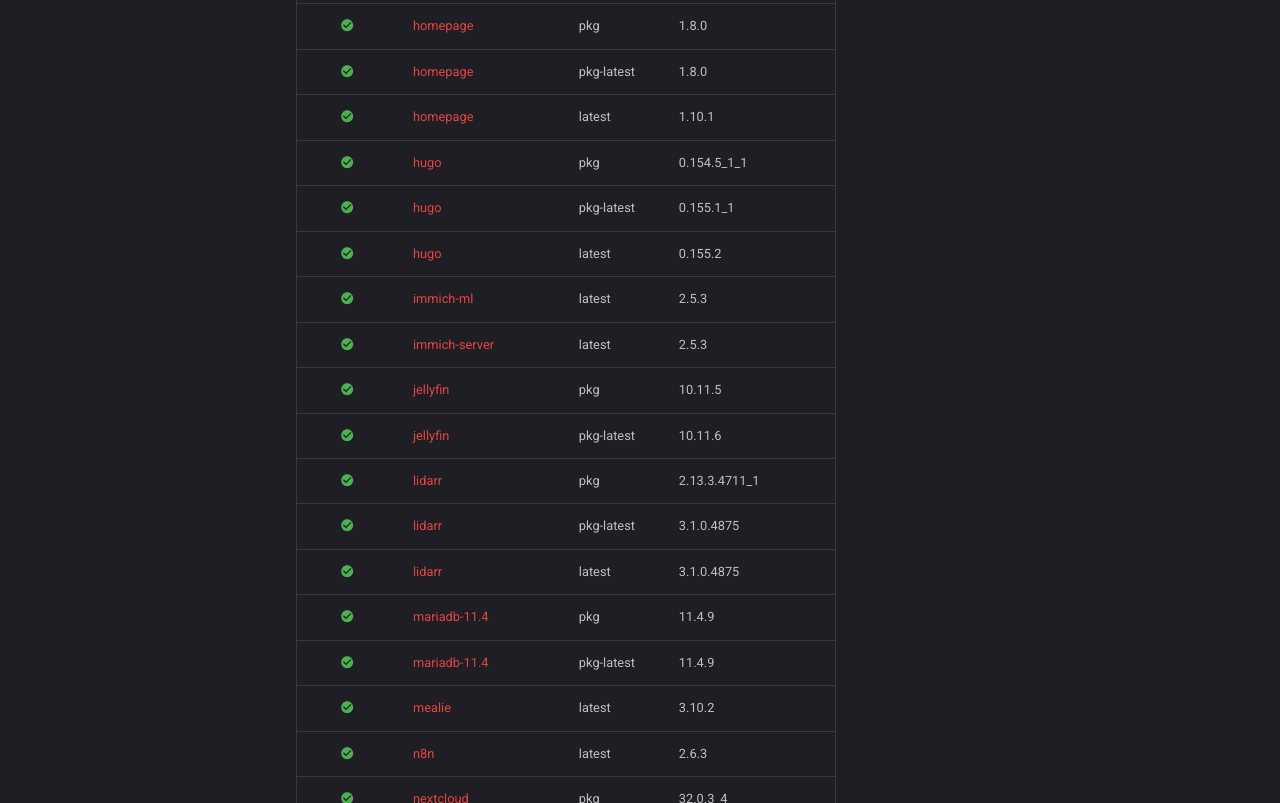
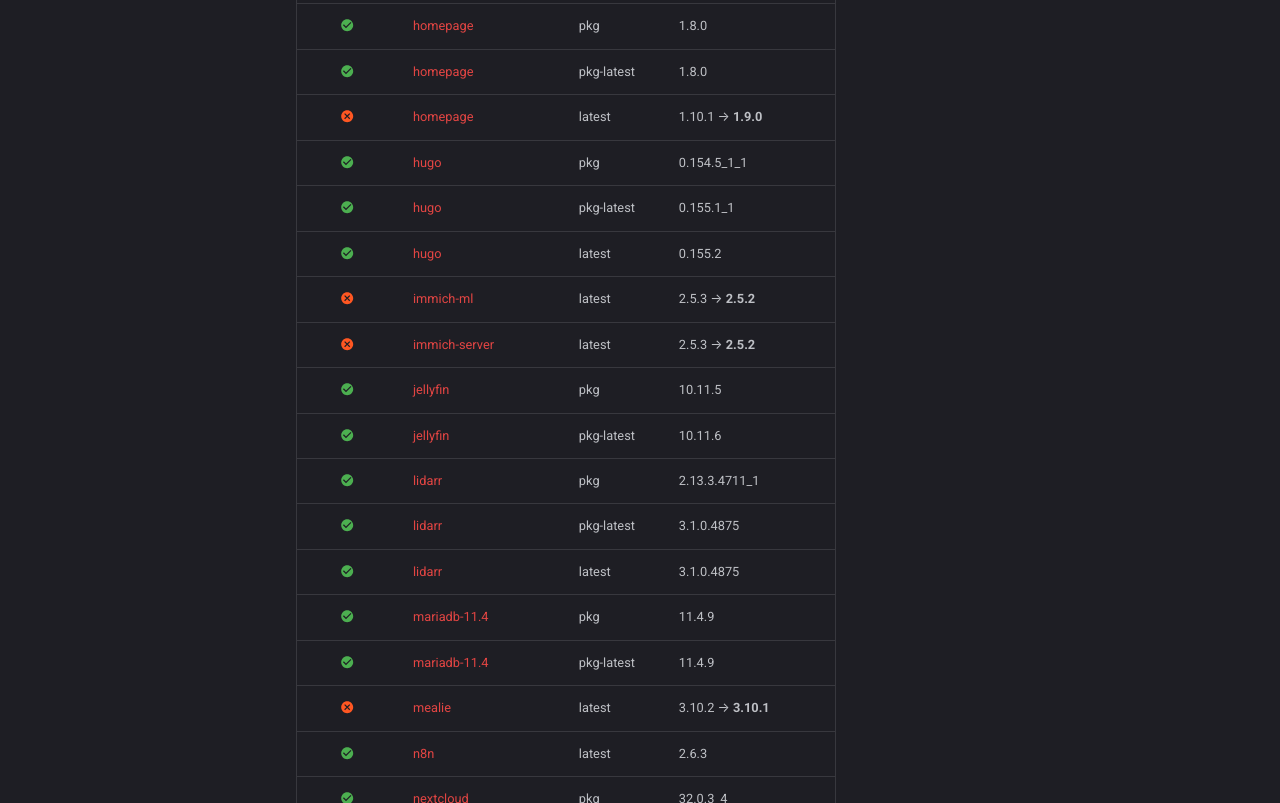
Before and after one commit to daemonless/daemonless-io, an MkDocs documentation site: the page built from docs/status.md, in a window 1280 px wide and 1400 px high, scrolled down 528 px. Shown: the part 151-954 px from the top of the window. Built offline with MkDocs 1.6.1 and Material for MkDocs 9.7.7, drawn with Linux system fonts in a browser that asks for light colours; comment, search, counter and statistics services are not loaded; some of the changed text lies outside the part shown.

Commit message:
Update version status [skip ci]

```diff
--- a/docs/status.md
+++ b/docs/status.md
@@ -13,12 +13,12 @@
 | :material-check-circle:{ .current } | [gitea](https://github.com/daemonless/gitea/actions) | pkg-latest | 1.24.2_8 |
 | :material-check-circle:{ .current } | [homepage](https://github.com/daemonless/homepage/actions) | pkg | 1.8.0 |
 | :material-check-circle:{ .current } | [homepage](https://github.com/daemonless/homepage/actions) | pkg-latest | 1.8.0 |
-| :material-check-circle:{ .current } | [homepage](https://github.com/daemonless/homepage/actions) | latest | 1.10.1 |
+| :material-close-circle:{ .outdated } | [homepage](https://github.com/daemonless/homepage/actions) | latest | 1.10.1 → **1.9.0** |
 | :material-check-circle:{ .current } | [hugo](https://github.com/daemonless/hugo/actions) | pkg | 0.154.5_1_1 |
 | :material-check-circle:{ .current } | [hugo](https://github.com/daemonless/hugo/actions) | pkg-latest | 0.155.1_1 |
 | :material-check-circle:{ .current } | [hugo](https://github.com/daemonless/hugo/actions) | latest | 0.155.2 |
-| :material-check-circle:{ .current } | [immich-ml](https://github.com/daemonless/immich-ml/actions) | latest | 2.5.3 |
-| :material-check-circle:{ .current } | [immich-server](https://github.com/daemonless/immich-server/actions) | latest | 2.5.3 |
+| :material-close-circle:{ .outdated } | [immich-ml](https://github.com/daemonless/immich-ml/actions) | latest | 2.5.3 → **2.5.2** |
+| :material-close-circle:{ .outdated } | [immich-server](https://github.com/daemonless/immich-server/actions) | latest | 2.5.3 → **2.5.2** |
 | :material-check-circle:{ .current } | [jellyfin](https://github.com/daemonless/jellyfin/actions) | pkg | 10.11.5 |
 | :material-check-circle:{ .current } | [jellyfin](https://github.com/daemonless/jellyfin/actions) | pkg-latest | 10.11.6 |
 | :material-check-circle:{ .current } | [lidarr](https://github.com/daemonless/lidarr/actions) | pkg | 2.13.3.4711_1 |
@@ -26,7 +26,7 @@
 | :material-check-circle:{ .current } | [lidarr](https://github.com/daemonless/lidarr/actions) | latest | 3.1.0.4875 |
 | :material-check-circle:{ .current } | [mariadb-11.4](https://github.com/daemonless/mariadb-11.4/actions) | pkg | 11.4.9 |
 | :material-check-circle:{ .current } | [mariadb-11.4](https://github.com/daemonless/mariadb-11.4/actions) | pkg-latest | 11.4.9 |
-| :material-check-circle:{ .current } | [mealie](https://github.com/daemonless/mealie/actions) | latest | 3.10.2 |
+| :material-close-circle:{ .outdated } | [mealie](https://github.com/daemonless/mealie/actions) | latest | 3.10.2 → **3.10.1** |
 | :material-check-circle:{ .current } | [n8n](https://github.com/daemonless/n8n/actions) | latest | 2.6.3 |
 | :material-check-circle:{ .current } | [nextcloud](https://github.com/daemonless/nextcloud/actions) | pkg | 32.0.3_4 |
 | :material-check-circle:{ .current } | [nextcloud](https://github.com/daemonless/nextcloud/actions) | pkg-latest | 32.0.5 |
```
Also changed, not shown: other parts of docs/status.md (+2 -2 lines).
